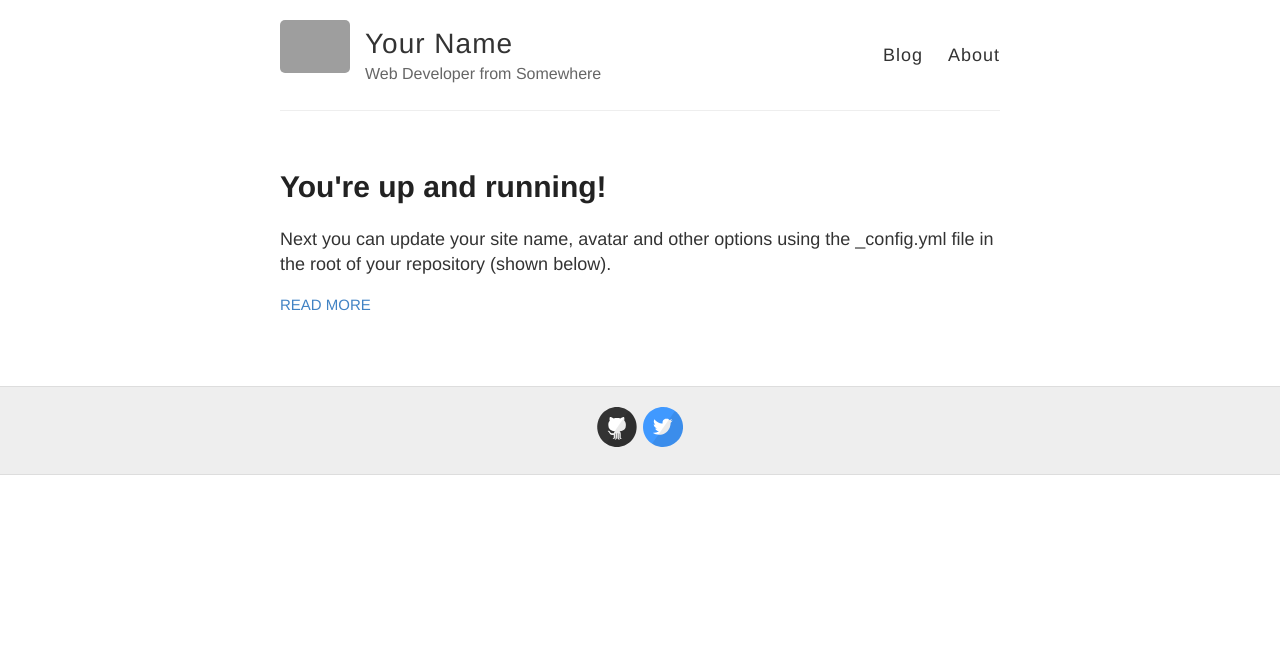
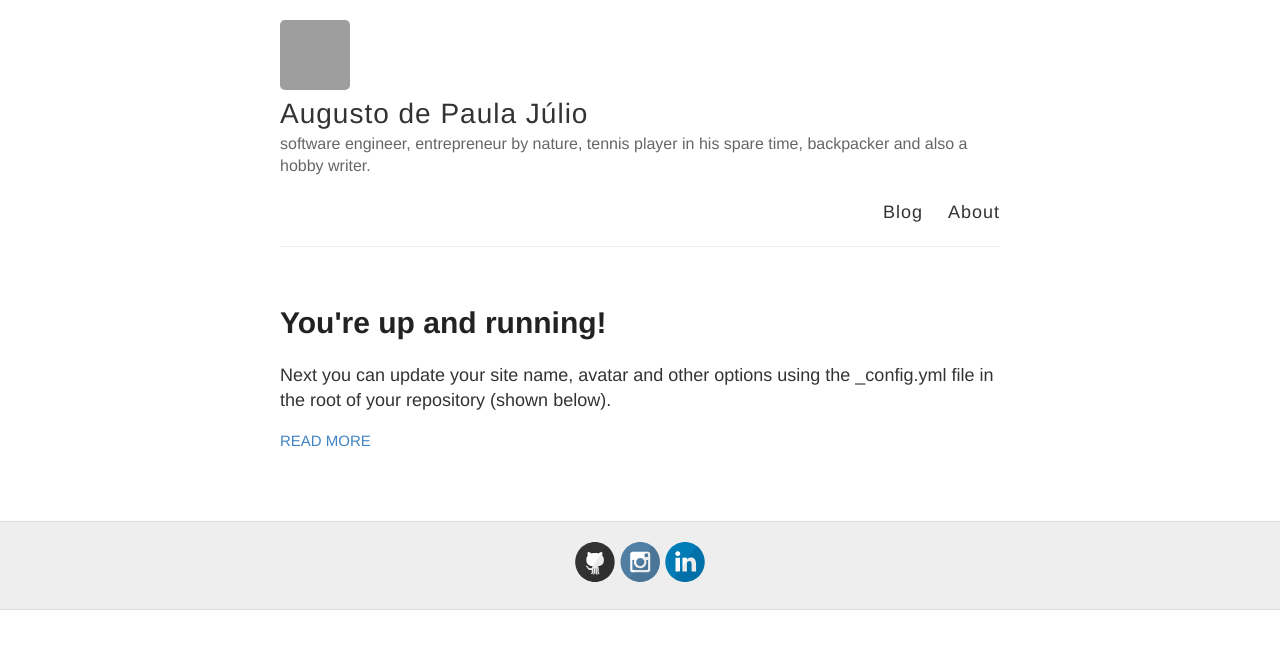
Before and after one commit to augustojulio/augustojulio.github.io, a Jekyll site: the page built from index.html, in a window 1280 px wide. Shown: the top 649 px of the page. Built offline with Jekyll 4.4.1, drawn with Linux system fonts in a browser that asks for light colours; grey boxes are pictures that could not be loaded.

Commit message:
Customize blog by editing variables in _config file

```diff
--- a/_config.yml
+++ b/_config.yml
@@ -3,13 +3,13 @@
 #
 
 # Name of your site (displayed in the header)
-name: Your Name
+name: Augusto de Paula Júlio
 
 # Short bio or description (displayed in the header)
-description: Web Developer from Somewhere
+description: software engineer, entrepreneur by nature, tennis player in his spare time, backpacker and also a hobby writer.
 
 # URL of your avatar or profile pic (you could use your GitHub profile pic)
-avatar: https://raw.githubusercontent.com/barryclark/jekyll-now/master/images/jekyll-logo.png
+avatar: https://avatars3.githubusercontent.com/u/11393026?v=4
 
 #
 # Flags below are optional
@@ -21,12 +21,12 @@ footer-links:
   email:
   facebook:
   flickr:
-  github: barryclark/jekyll-now
-  instagram:
-  linkedin:
+  github: augustojulio/
+  instagram: augustinhojulio/
+  linkedin: in/augusto-julio-2991b620/
   pinterest:
   rss: # just type anything here for a working RSS icon
-  twitter: jekyllrb
+  twitter:
   stackoverflow: # your stackoverflow profile, e.g. "users/50476/bart-kiers"
   youtube: # channel/<your_long_string> or user/<user-name>
   googleplus: # anything in your profile username that comes after plus.google.com/
@@ -41,7 +41,7 @@ google_analytics:
 
 # Your website URL (e.g. http://barryclark.github.io or http://www.barryclark.co)
 # Used for Sitemap.xml and your RSS feed
-url:
+url: http://augustojulio.github.io
 
 # If you're hosting your site at a Project repository on GitHub pages
 # (http://yourusername.github.io/repository-name)
```
